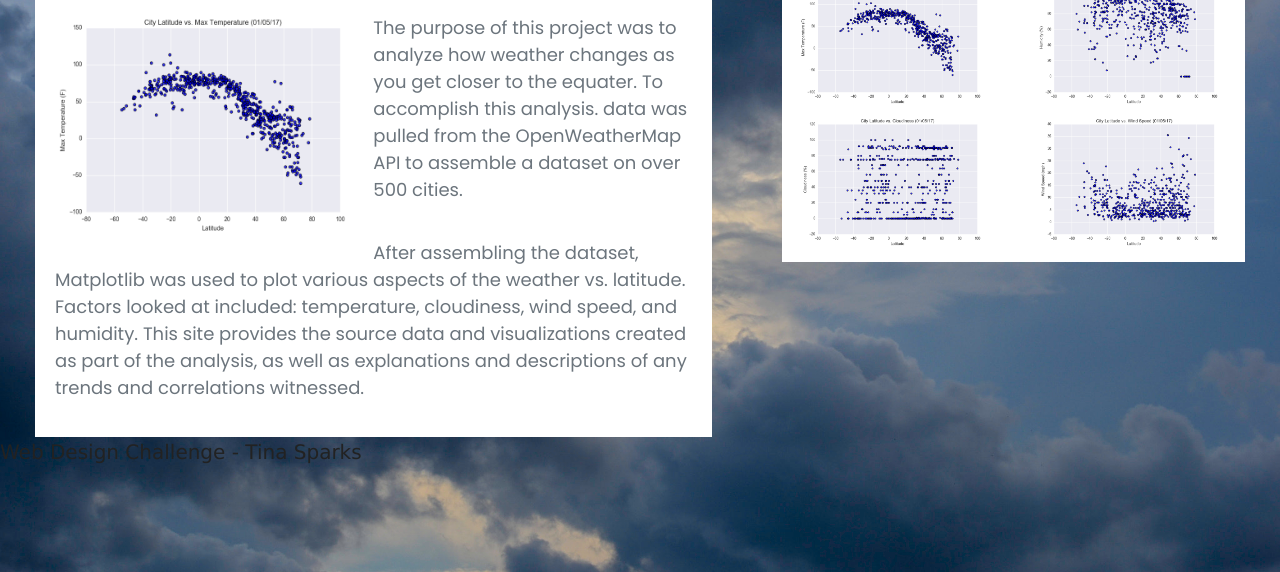
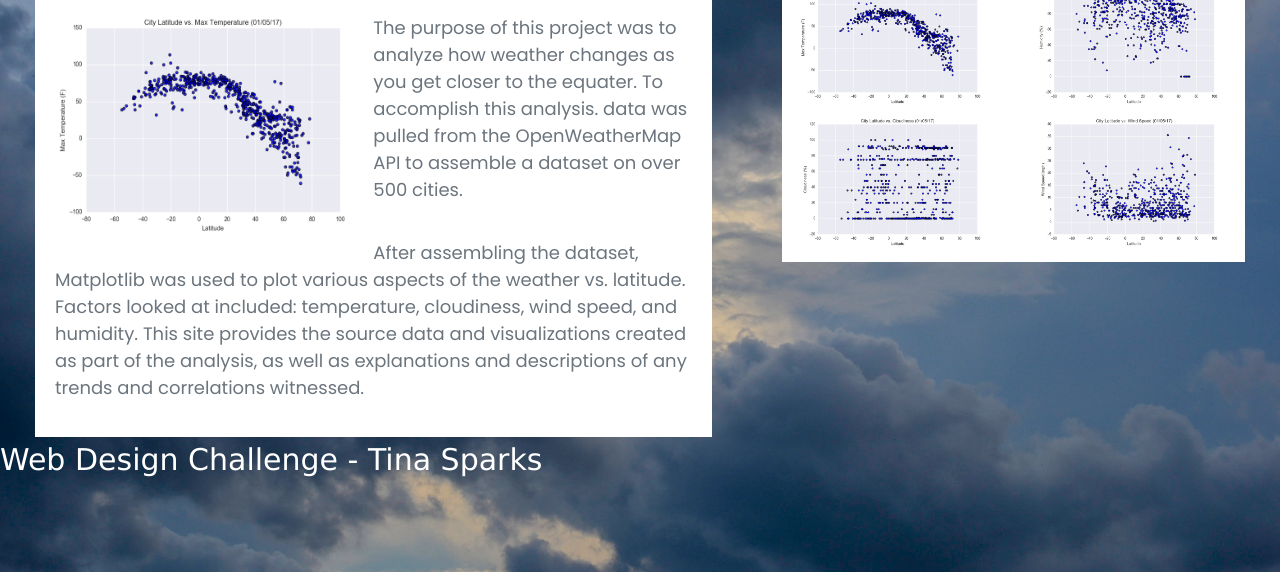
Before and after one commit to TBBSparks/Web-Design-Challenge, a plain HTML site: page index.html in a window 1280 px wide. Shown: the part 228-800 px from the top of the page. Drawn offline with nearby package versions, Linux system fonts and the light colour scheme.

Commit message:
Update index.html

```diff
--- a/index.html
+++ b/index.html
@@ -97,7 +97,7 @@
 	</div>
 
 
-	<footer style="font-family:verdana; color=White; font-size: 20px;"> Web Design Challenge - Tina Sparks </footer>
+	<footer style="font-family:verdana; color:White; font-size: 30px;"> Web Design Challenge - Tina Sparks </footer>
 
 
 
```
